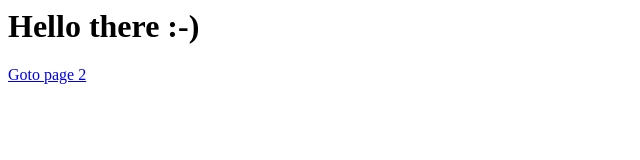
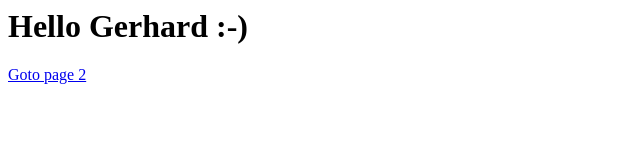
Before and after one commit to UliHilburger/uhserver, a website: page public/index.html in a window 1280 px wide. Shown: the whole page, without its empty margins (0-640 px from the left). Drawn offline with Linux system fonts and the light colour scheme.

Commit message:
Änderungen index.html

```diff
--- a/public/index.html
+++ b/public/index.html
@@ -1,7 +1,7 @@
 <HTML>
     <body>
         <H1>
-            Hello there :-)
+            Hello Gerhard :-)
         </H1>
         <a href="page2.html">Goto page 2</a>
     </body>
```
